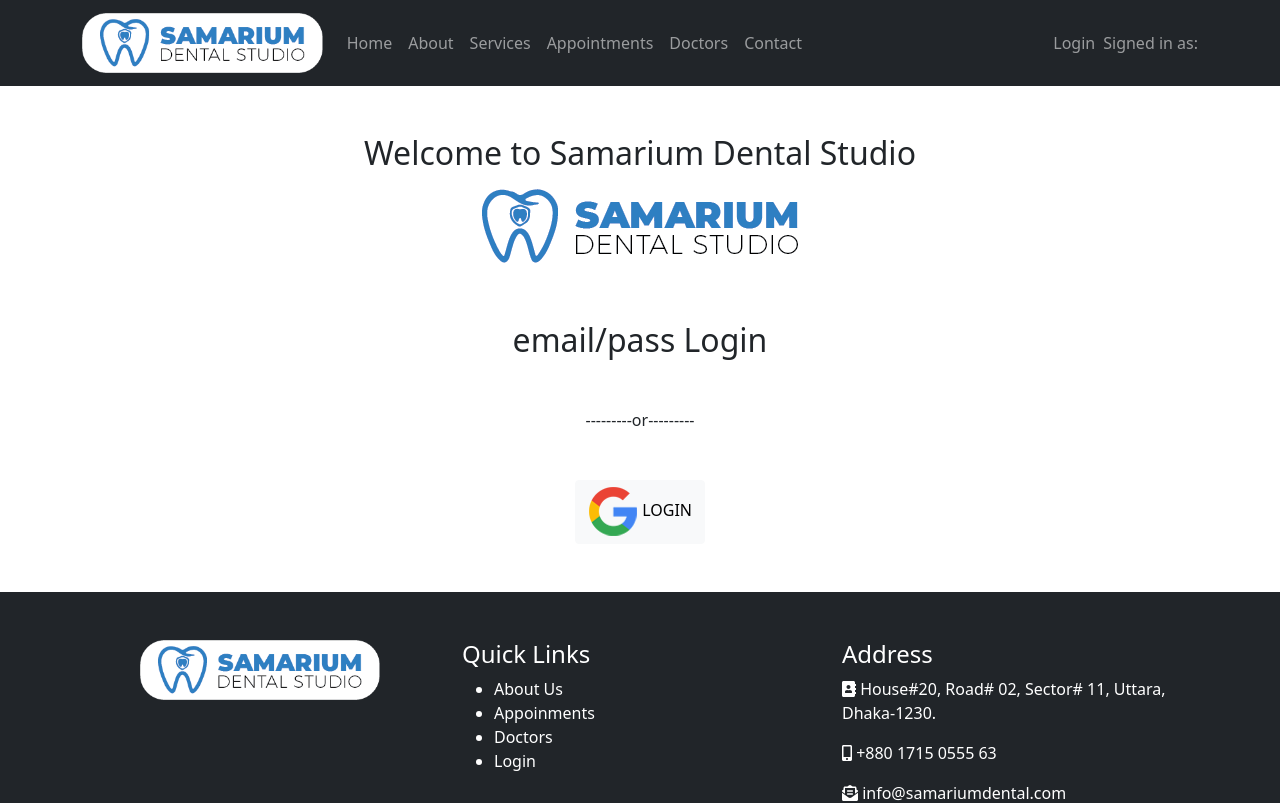
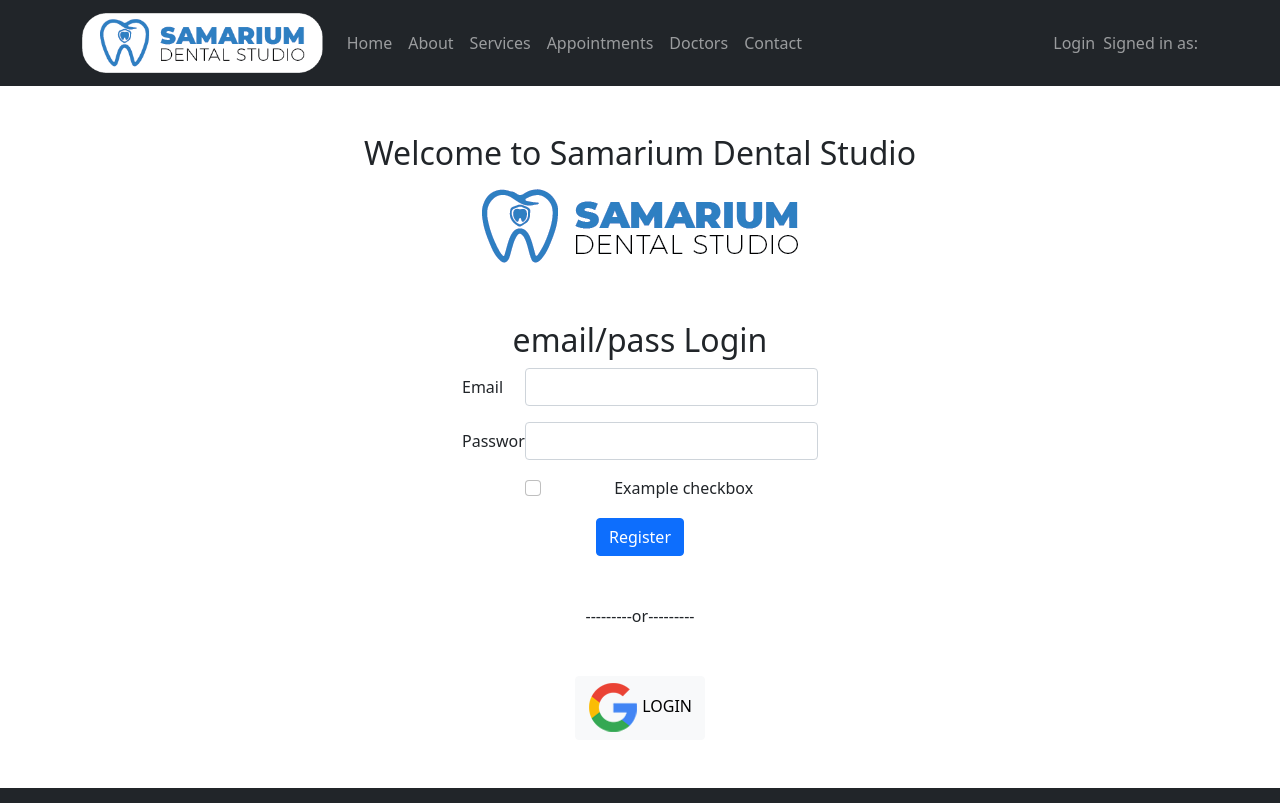
Before and after one commit to mukitur/Samarium-Dental-Studio, a React (Create React App) app: page /login in a window 1280 px wide. Shown: the top 803 px of the page. Built offline with nearby package versions, Linux system fonts and the light colour scheme; no server answers.

Commit message:
password signin process start

```diff
--- a/src/Pages/Login/Login/Login.js
+++ b/src/Pages/Login/Login/Login.js
@@ -1,18 +1,17 @@
-import React from 'react';
+import React, { useState } from 'react';
 import logo from '../../../images/logo.png';
-import { Button } from 'react-bootstrap';
+import { Button, Col, Container, Row } from 'react-bootstrap';
 import googleIcon from '../../../images/google-icon.png';
 import useAuth from '../../../hooks/useAuth';
 import { useHistory, useLocation } from 'react-router-dom';
 
-
-
 const Login = () => {
-    const {signInWithGoogle} = useAuth();
+    const {signInWithGoogle, password, email, handleEmailChange, handlePasswordChange, signInWithPassword } = useAuth();
     const location = useLocation();
     const history = useHistory();
     const redirect_uri = location.state?.from || '/home';
 
+    //Google Login Process
     const handleGoogleLogin = () => {
         signInWithGoogle()
         .then(result =>{
@@ -20,12 +19,55 @@
         })
     }
 
+    // email login process starts
+
 
     return (
         <div>
             <h2 className = "mt-5">Welcome to Samarium Dental Studio</h2>
             <img className = "mb-5" src = {logo} alt=""/>
             <h2>email/pass Login</h2>
+
+
+            <Container>
+                <Row>
+                    <Col></Col>
+                    <Col>
+                        <form onSubmit={signInWithPassword}>
+                            <div className="row mb-3">
+                                <label htmlFor="inputEmail3" className="col-sm-2 col-form-label">Email</label>
+                                <div className="col-sm-10">
+                                <input onBlur={handleEmailChange} type="email" className="form-control" id="inputEmail3" required/>
+                                </div>
+                            </div>
+                            <div className="row mb-3">
+                                <label htmlFor="inputPassword3" className="col-sm-2 col-form-label">Password</label>
+                                <div className="col-sm-10">
+                                <input onBlur={handlePasswordChange}  type="password" className="form-control" id="inputPassword3" required/>
+                                </div>
+                            </div>
+                            <div className="row mb-3">
+                                <div className="col-sm-10 offset-sm-2">
+                                <div className="form-check">
+                                    <input className="form-check-input" type="checkbox" id="gridCheck1"/>
+                                    <label className="form-check-label" htmlFor="gridCheck1">
+                                    Example checkbox
+                                    </label>
+                                </div>
+                                </div>
+                            </div>
+                            <button type="submit" className="btn btn-primary">Register</button>
+                        </form>
+                    </Col>
+                    <Col></Col>
+                </Row>
+            </Container>
+
+
+
+
+
+
 
             <div className="my-5">---------or---------</div>
 
--- a/src/hooks/useFirebase.js
+++ b/src/hooks/useFirebase.js
@@ -1,5 +1,5 @@
 import { useEffect, useState } from 'react';
-import { getAuth, signInWithPopup, GoogleAuthProvider, onAuthStateChanged,signOut } from "firebase/auth";
+import { getAuth, signInWithPopup, GoogleAuthProvider, onAuthStateChanged,signOut, createUserWithEmailAndPassword } from "firebase/auth";
 import initializeAuthentication from '../Pages/Login/Firebase/Firebase.init';
 
 
@@ -11,11 +11,36 @@
     const auth = getAuth();
     const googleProvider = new GoogleAuthProvider();
 
+    //signin with email & Password
+
+    const [password, setPassword] = useState('');
+    const [email, setEmail] = useState('');
+
+    const handleEmailChange = e => {
+        setEmail(e.target.value);
+      }
+
+      const handlePasswordChange = e => {
+        setPassword(e.target.value)
+      }
+
+      const signInWithPassword = e => {
+        e.preventDefault()
+        console.log(email, password)
+       createUserWithEmailAndPassword(auth, email, password)
+        .then(result=>{
+        })
+    }
+
+
+    //signin with Google
+
     const signInWithGoogle =()=>{
         setIsLoading(true);
        return signInWithPopup(auth, googleProvider)
+    }
 
-    }
+
     const logout = () => {
         setIsLoading(true);
         signOut(auth)
@@ -39,7 +64,8 @@
             error,
             signInWithGoogle,
             logout,
-            isLoading
+            isLoading,
+            password, email, handleEmailChange, handlePasswordChange, signInWithPassword
         }
     );
 };
```
